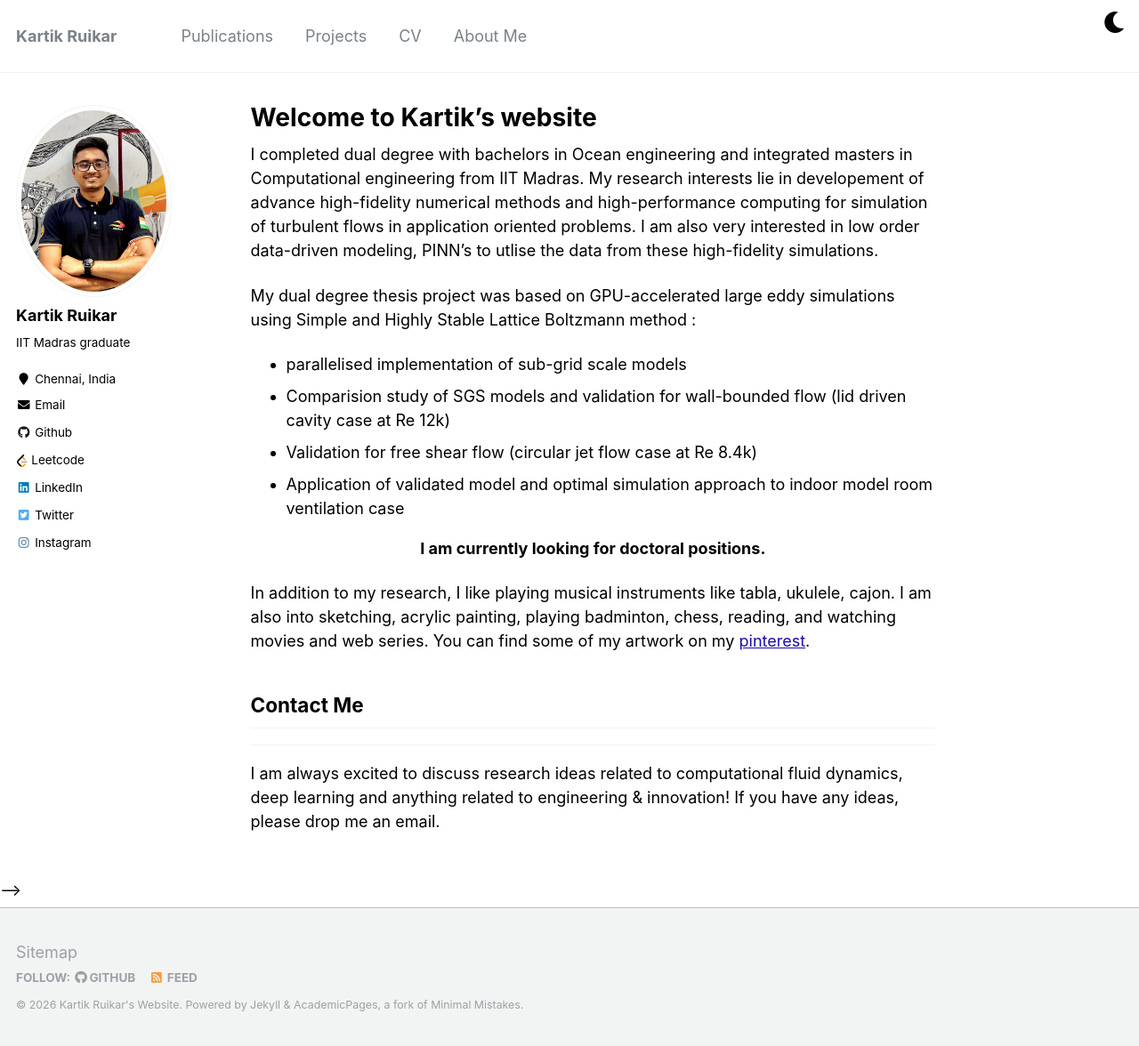
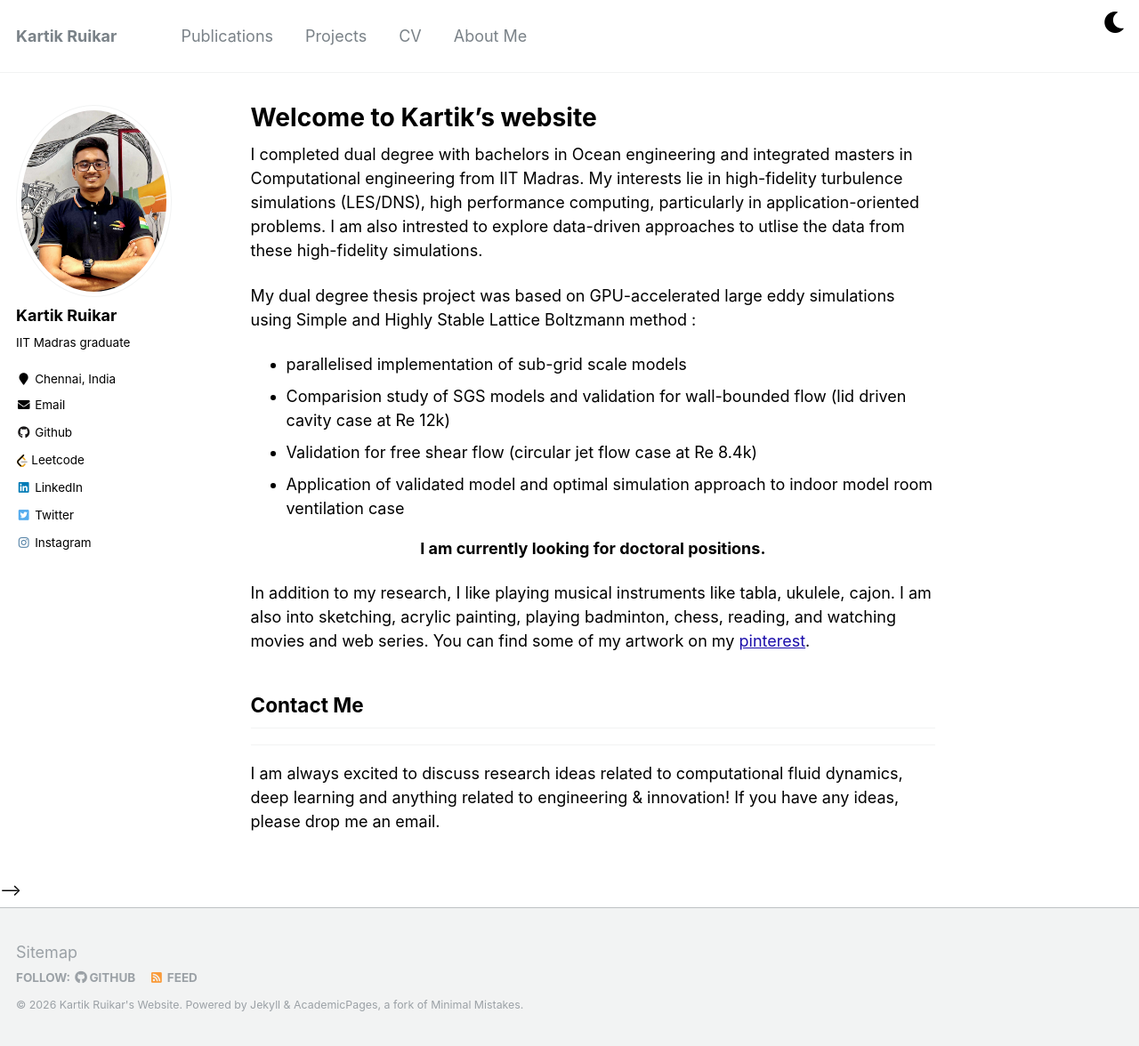
Before and after one commit to Kartik2605/Kartik2605.github.io, a Jekyll site: the page built from _pages/about.md, in a window 1280 px wide and 1176 px high. Shown: the whole window at 89% size. Built offline with Jekyll 4.4.1, drawn with Linux system fonts in a browser that asks for light colours.

Commit message:
changes on the about page

```diff
--- a/_pages/about.md
+++ b/_pages/about.md
@@ -9,7 +9,7 @@ redirect_from:
 ---
 
 
-I completed dual degree with bachelors in Ocean engineering and integrated masters in Computational engineering from IIT Madras. My research interests lie in developement of advance high-fidelity numerical methods and high-performance computing for simulation of turbulent flows in application oriented problems. I am also very interested in low order data-driven modeling, PINN's to utlise the data from these high-fidelity simulations.
+I completed dual degree with bachelors in Ocean engineering and integrated masters in Computational engineering from IIT Madras. My interests lie in high-fidelity turbulence simulations (LES/DNS), high performance computing, particularly in application-oriented problems. I am also intrested to explore data-driven approaches to utlise the data from these high-fidelity simulations.
 
 My dual degree thesis project was based on GPU-accelerated large eddy simulations using Simple and Highly Stable Lattice Boltzmann method :
 
```
